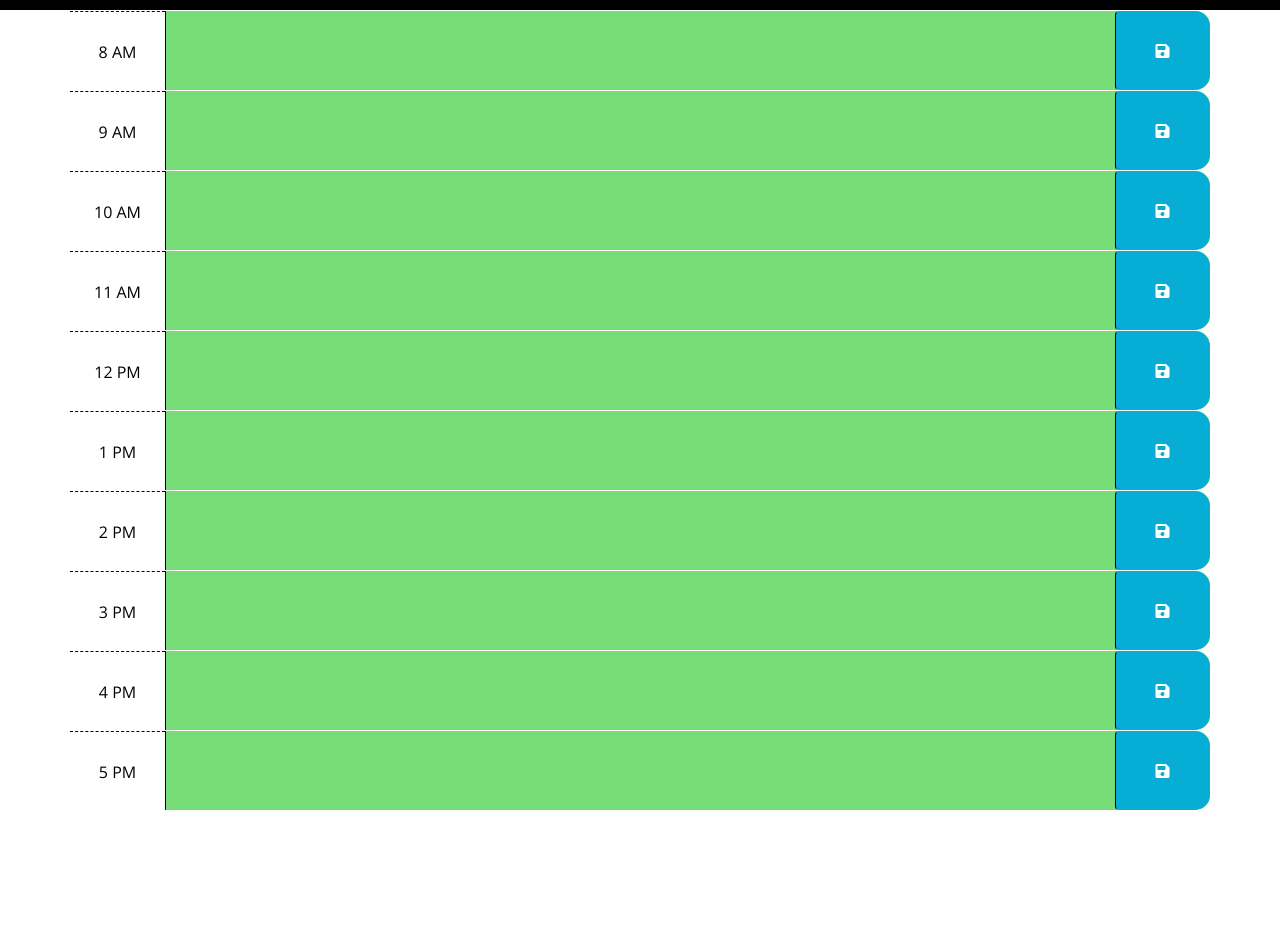
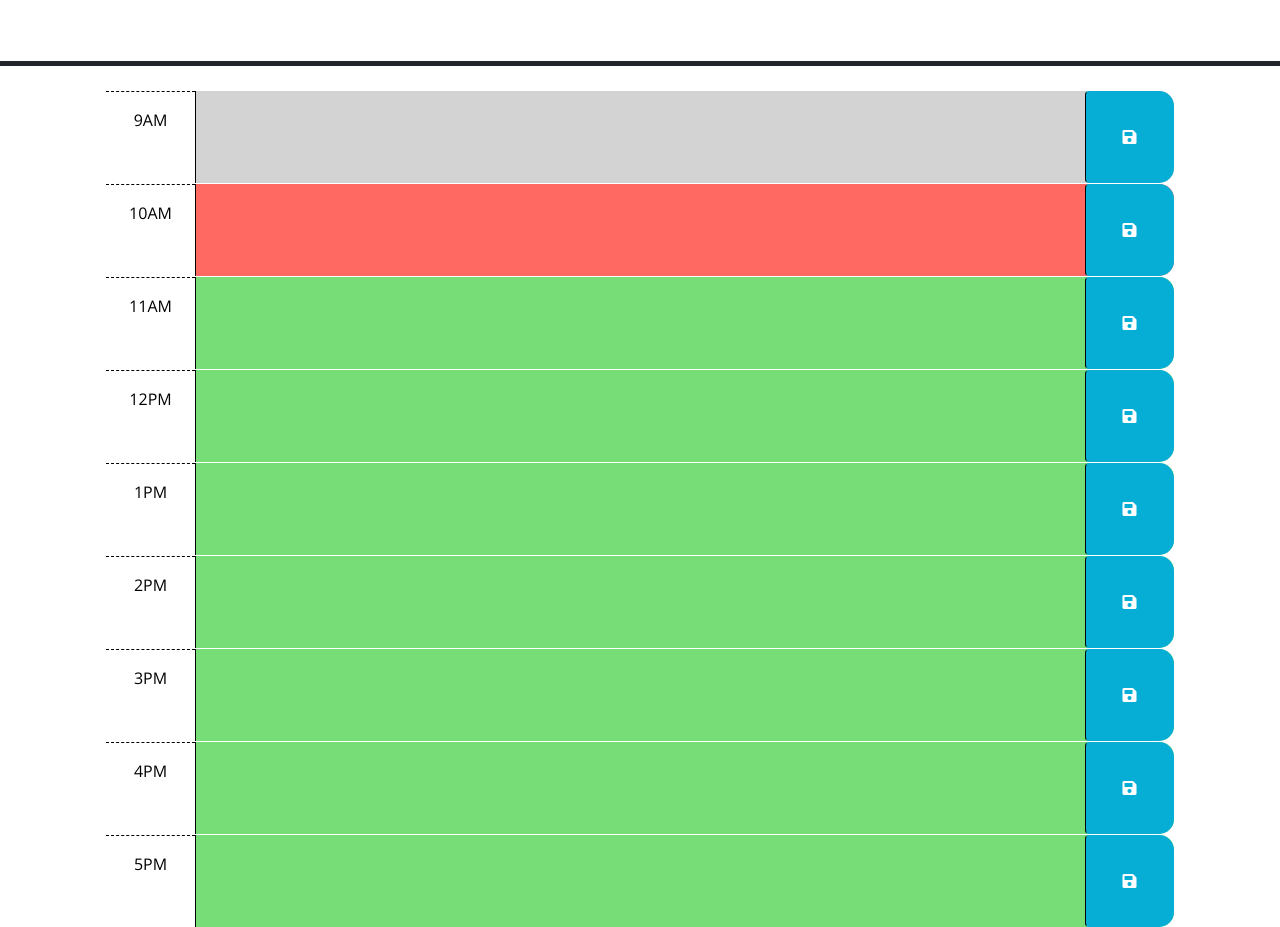
Before and after one commit to dyalnpahm/Work-Day-Scheduler, a plain HTML site: page index.html in a window 1280 px wide. Shown: the part 166-1093 px from the top of the page. Before the commit the page ends 976 px from the top, so only its background shows below. Drawn offline with nearby package versions, Linux system fonts and the light colour scheme; files that its build step writes are made by us from their sources.

Commit message:
time-blocks

```diff
--- a/assets/css/style.css
+++ b/assets/css/style.css
@@ -1,8 +1,6 @@
 body {
   font-family: 'Open Sans', sans-serif;
   font-size: 16px;
-    line-height: 1 ;
-
 }
 
 textarea {
@@ -14,27 +12,16 @@ body {
   padding: 10px;
 }
 
-  .work {
-    text-align: center;
-    background-color: transparent;
-    color:black;
-    border-radius: 0;
-    border-bottom: 10px solid black;
-  }
-
 .description {
   white-space: pre-wrap;
 }
 
 .time-block {
   border-radius: 15px;
-    text-align: center;
 }
 
 .row {
   border-top: 1px solid white;
-    white-space: pre-wrap;
-    height: 80px;
 }
 
 .hour {
--- a/assets/js/script.js
+++ b/assets/js/script.js
@@ -1,55 +1,23 @@
-var todayDate = moment().format('dddd, MMM Do YYYY');
-$("#currentDay").html(todayDate);
-
-$(document).ready(function () {
-
-    $(".saveBtn").on("click", function () {
-
-        var text = $(this).siblings(".description").val();
-        var time = $(this).parent().attr("id");
-
-
-        localStorage.setItem(time, text);
-    })
-
-    function timeTracker() {
-
-        var timeNow = moment().hour();
-
-
-        $(".time-block").each(function () {
-            var blockTime = parseInt($(this).attr("id").split("hour")[1]);
-
-            if (blockTime < timeNow) {
-                $(this).removeClass("future");
-                $(this).removeClass("present");
-                $(this).addClass("past");
-            }
-            else if (blockTime === timeNow) {
-                $(this).removeClass("past");
-                $(this).removeClass("future");
-                $(this).addClass("present");
-            }
-            else {
-                $(this).removeClass("present");
-                $(this).removeClass("past");
-                $(this).addClass("future");
-
-            }
-        })
-    }
-
-
-    $("#hour8 .description").val(localStorage.getItem("hour8"));
-    $("#hour9 .description").val(localStorage.getItem("hour9"));
-    $("#hour10 .description").val(localStorage.getItem("hour10"));
-    $("#hour11 .description").val(localStorage.getItem("hour11"));
-    $("#hour12 .description").val(localStorage.getItem("hour12"));
-    $("#hour13 .description").val(localStorage.getItem("hour13"));
-    $("#hour14 .description").val(localStorage.getItem("hour14"));
-    $("#hour15 .description").val(localStorage.getItem("hour15"));
-    $("#hour16 .description").val(localStorage.getItem("hour16"));
-    $("#hour17 .description").val(localStorage.getItem("hour17"));
-
-    timeTracker();
-})
+// Wrap all code that interacts with the DOM in a call to jQuery to ensure that
+// the code isn't run until the browser has finished rendering all the elements
+// in the html.
+$(function () {
+    // TODO: Add a listener for click events on the save button. This code should
+    // use the id in the containing time-block as a key to save the user input in
+    // local storage. HINT: What does `this` reference in the click listener
+    // function? How can DOM traversal be used to get the "hour-x" id of the
+    // time-block containing the button that was clicked? How might the id be
+    // useful when saving the description in local storage?
+    //
+    // TODO: Add code to apply the past, present, or future class to each time
+    // block by comparing the id to the current hour. HINTS: How can the id
+    // attribute of each time-block be used to conditionally add or remove the
+    // past, present, and future classes? How can Day.js be used to get the
+    // current hour in 24-hour time?
+    //
+    // TODO: Add code to get any user input that was saved in localStorage and set
+    // the values of the corresponding textarea elements. HINT: How can the id
+    // attribute of each time-block be used to do this?
+    //
+    // TODO: Add code to display the current date in the header of the page.
+  });
--- a/index.html
+++ b/index.html
@@ -1,126 +1,126 @@
 <!DOCTYPE html>
 <html lang="en">
-
   <head>
     <meta charset="UTF-8" />
     <meta name="viewport" content="width=device-width, initial-scale=1.0" />
     <meta http-equiv="X-UA-Compatible" content="ie=edge" />
-	<link rel="stylesheet" href="https://stackpath.bootstrapcdn.com/bootstrap/4.3.1/css/bootstrap.min.css" />
-	<link rel="stylesheet" href="https://use.fontawesome.com/releases/v5.8.1/css/all.css" integrity="sha384-50oBUHEmvpQ+1lW4y57PTFmhCaXp0ML5d60M1M7uH2+nqUivzIebhndOJK28anvf"
-    crossorigin="anonymous" />
-    <script
-      src="https://cdn.jsdelivr.net/npm/dayjs@1.11.3/dayjs.min.js" integrity="sha256-iu/zLUB+QgISXBLCW/mcDi/rnf4m4uEDO0wauy76x7U="
-      crossorigin="anonymous">
-    </script>
-	<link href="https://fonts.googleapis.com/css?family=Open+Sans&display=swap" rel="stylesheet" />
-	<link rel="stylesheet" href="./assets/css/style.css" />
+    <link
+      rel="stylesheet"
+      href="https://cdn.jsdelivr.net/npm/bootstrap@5.1.3/dist/css/bootstrap.min.css"
+    />
+    <link
+      rel="stylesheet"
+      href="https://use.fontawesome.com/releases/v5.8.1/css/all.css"
+      integrity="sha384-50oBUHEmvpQ+1lW4y57PTFmhCaXp0ML5d60M1M7uH2+nqUivzIebhndOJK28anvf"
+      crossorigin="anonymous"
+    />
+    <link
+      href="https://fonts.googleapis.com/css?family=Open+Sans&display=swap"
+      rel="stylesheet"
+    />
+    <link rel="stylesheet" href="style.css" />
     <title>Work Day Scheduler</title>
   </head>
 
   <body>
-
-	<header class="work">
+    <header class="p-5 mb-4 border-5 border-bottom border-dark text-center">
       <h1 class="display-3">Work Day Scheduler</h1>
       <p class="lead">A simple calendar app for scheduling your work day</p>
       <p id="currentDay" class="lead"></p>
     </header>
+    <div class="container-lg px-5">
+      <!-- Use class for "past", "present", and "future" to apply styles to the
+        time-block divs accordingly. The javascript will need to do this by
+        adding/removing these classes on each div by comparing the hour in the
+        id to the current hour. The html provided below is meant to be an example
+        demonstrating how the css provided can be leveraged to create the
+        desired layout and colors. The html below should be removed or updated
+        in the finished product. Remember to delete this comment once the
+        code is implemented.
+        -->
 
-	<div class="container">
-        <div id="hour8" class="row time-block">
-            <div class="col-md-1 hour">
-                8 AM
-            </div>
-            <textarea class="col-md-10 description">
-            </textarea>
-            <button class="btn saveBtn col-md-1"><i class="fas fa-save"></i></button>
+      <!-- Example of a past time block. The "past" class adds a gray background color. -->
+      <div id="hour-9" class="row time-block past">
+        <div class="col-2 col-md-1 hour text-center py-3">9AM</div>
+        <textarea class="col-8 col-md-10 description" rows="3"> </textarea>
+        <button class="btn saveBtn col-2 col-md-1" aria-label="save">
+          <i class="fas fa-save" aria-hidden="true"></i>
+        </button>
       </div>
 
-		<div id="hour9" class="row time-block">
-            <div class="col-md-1 hour">
-                9 AM
-            </div>
-            <textarea class="col-md-10 description">
-            </textarea>
-            <button class="btn saveBtn col-md-1"><i class="fas fa-save"></i></button>
+      <!-- Example of a a present time block. The "present" class adds a red background color. -->
+      <div id="hour-10" class="row time-block present">
+        <div class="col-2 col-md-1 hour text-center py-3">10AM</div>
+        <textarea class="col-8 col-md-10 description" rows="3"> </textarea>
+        <button class="btn saveBtn col-2 col-md-1" aria-label="save">
+          <i class="fas fa-save" aria-hidden="true"></i>
+        </button>
       </div>
 
-		<div id="hour10" class="row time-block">
-            <div class="col-md-1 hour">
-                10 AM
-            </div>
-            <textarea class="col-md-10 description">
-            </textarea>
-            <button class="btn saveBtn col-md-1"><i class="fas fa-save"></i></button>
+      <!-- Example of a future time block. The "future" class adds a green background color. -->
+      <div id="hour-11" class="row time-block future">
+        <div class="col-2 col-md-1 hour text-center py-3">11AM</div>
+        <textarea class="col-8 col-md-10 description" rows="3"> </textarea>
+        <button class="btn saveBtn col-2 col-md-1" aria-label="save">
+          <i class="fas fa-save" aria-hidden="true"></i>
+        </button>
       </div>
 
-		<div id="hour10=1" class="row time-block">
-            <div class="col-md-1 hour">
-                11 AM
-            </div>
-            <textarea class="col-md-10 description">
-            </textarea>
-            <button class="btn saveBtn col-md-1"><i class="fas fa-save"></i></button>
+      <div id="hour-12" class="row time-block future">
+        <div class="col-2 col-md-1 hour text-center py-3">12PM</div>
+        <textarea class="col-8 col-md-10 description" rows="3"> </textarea>
+        <button class="btn saveBtn col-2 col-md-1" aria-label="save">
+          <i class="fas fa-save" aria-hidden="true"></i>
+        </button>
       </div>
 
-		<div id="hour12" class="row time-block">
-            <div class="col-md-1 hour">
-                12 PM
-            </div>
-            <textarea class="col-md-10 description">
-            </textarea>
-            <button class="btn saveBtn col-md-1"><i class="fas fa-save"></i></button>
+      <div id="hour-1" class="row time-block future">
+        <div class="col-2 col-md-1 hour text-center py-3">1PM</div>
+        <textarea class="col-8 col-md-10 description" rows="3"> </textarea>
+        <button class="btn saveBtn col-2 col-md-1" aria-label="save">
+          <i class="fas fa-save" aria-hidden="true"></i>
+        </button>
       </div>
 
-		<div id="hour13" class="row time-block">
-            <div class="col-md-1 hour">
-                1 PM
-            </div>
-            <textarea class="col-md-10 description">
-            </textarea>
-            <button class="btn saveBtn col-md-1"><i class="fas fa-save"></i></button>
+      <div id="hour-2" class="row time-block future">
+        <div class="col-2 col-md-1 hour text-center py-3">2PM</div>
+        <textarea class="col-8 col-md-10 description" rows="3"> </textarea>
+        <button class="btn saveBtn col-2 col-md-1" aria-label="save">
+          <i class="fas fa-save" aria-hidden="true"></i>
+        </button>
       </div>
 
-		<div id="hour14" class="row time-block">
-            <div class="col-md-1 hour">
-                2 PM
-            </div>
-            <textarea class="col-md-10 description">
-            </textarea>
-            <button class="btn saveBtn col-md-1"><i class="fas fa-save"></i></button>
+      <div id="hour-3" class="row time-block future">
+        <div class="col-2 col-md-1 hour text-center py-3">3PM</div>
+        <textarea class="col-8 col-md-10 description" rows="3"> </textarea>
+        <button class="btn saveBtn col-2 col-md-1" aria-label="save">
+          <i class="fas fa-save" aria-hidden="true"></i>
+        </button>
       </div>
 
-		<div id="hour15" class="row time-block">
-            <div class="col-md-1 hour">
-                3 PM
-            </div>
-            <textarea class="col-md-10 description">
-            </textarea>
-            <button class="btn saveBtn col-md-1"><i class="fas fa-save"></i></button>
+      <div id="hour-4" class="row time-block future">
+        <div class="col-2 col-md-1 hour text-center py-3">4PM</div>
+        <textarea class="col-8 col-md-10 description"  rows="3"> </textarea>
+        <button class="btn saveBtn col-2 col-md-1" aria-label="save">
+          <i class="fas fa-save" aria-hidden="true"></i>
+        </button>
       </div>
 
-		<div id="hour16" class="row time-block">
-            <div class="col-md-1 hour">
-                4 PM
-            </div>
-            <textarea class="col-md-10 description">
-            </textarea>
-            <button class="btn saveBtn col-md-1"><i class="fas fa-save"></i></button>
-        </div>
-
-		<div id="hour17" class="row time-block">
-            <div class="col-md-1 hour">
-                5 PM
-            </div>
-            <textarea class="col-md-10 description">
-            </textarea>
-            <button class="btn saveBtn col-md-1"><i class="fas fa-save"></i></button>
-        </div>
-
+      <div id="hour-5" class="row time-block future">
+        <div class="col-2 col-md-1 hour text-center py-3">5PM</div>
+        <textarea class="col-8 col-md-10 description" rows="3"> </textarea>
+        <button class="btn saveBtn col-2 col-md-1" aria-label="save">
+          <i class="fas fa-save" aria-hidden="true"></i>
+        </button>
       </div>
 
     <script src="https://code.jquery.com/jquery-3.4.1.min.js"></script>
-	<script src="https://cdnjs.cloudflare.com/ajax/libs/moment.js/2.24.0/moment.min.js"></script>
-	<script src="./assets/js/script.js"></script>
+    <script
+      src="https://cdn.jsdelivr.net/npm/dayjs@1.11.3/dayjs.min.js"
+      integrity="sha256-iu/zLUB+QgISXBLCW/mcDi/rnf4m4uEDO0wauy76x7U="
+      crossorigin="anonymous"
+    ></script>
+
+    <script src="script.js"></script>
   </body>
-
 </html>
```
Lines whose indentation alone changed are shown as unchanged.
